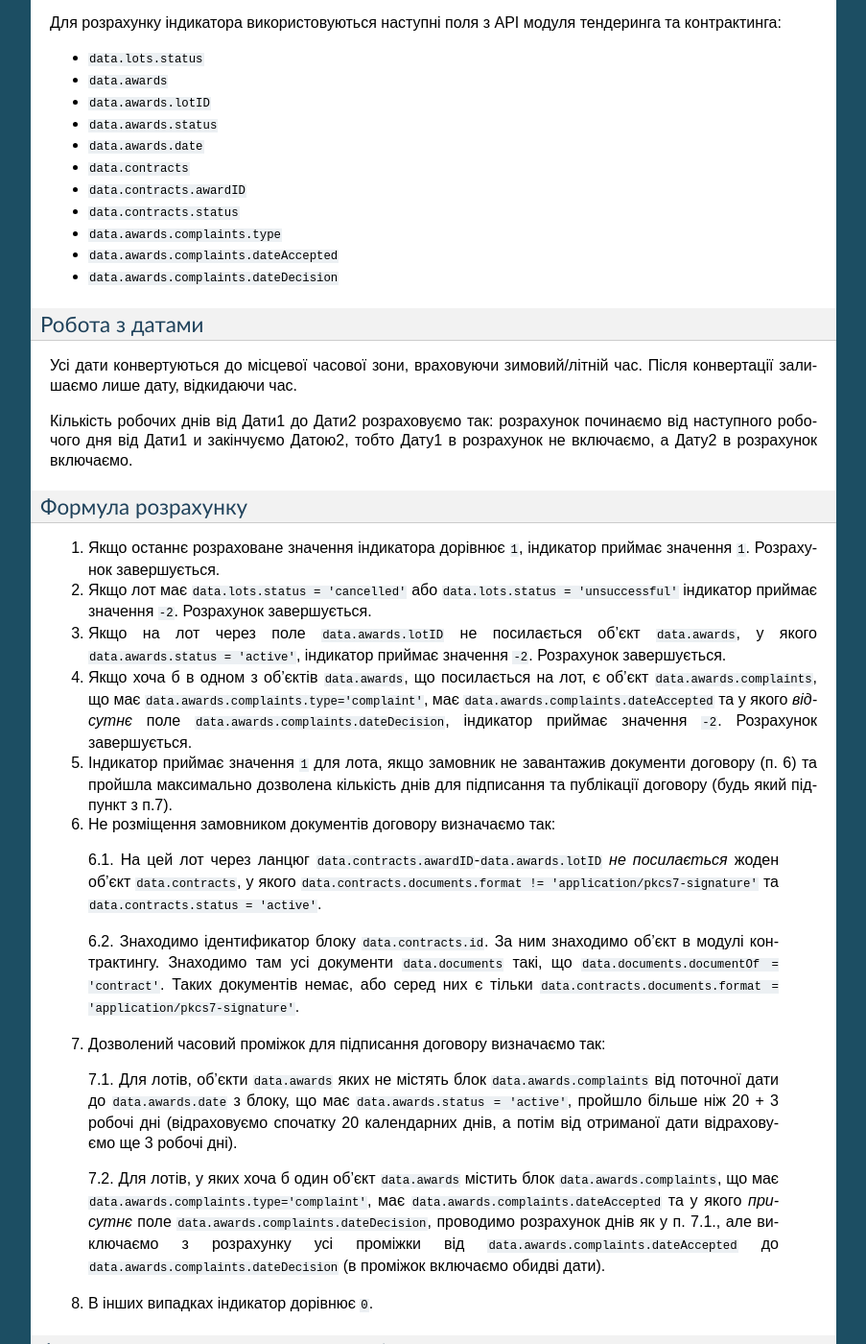
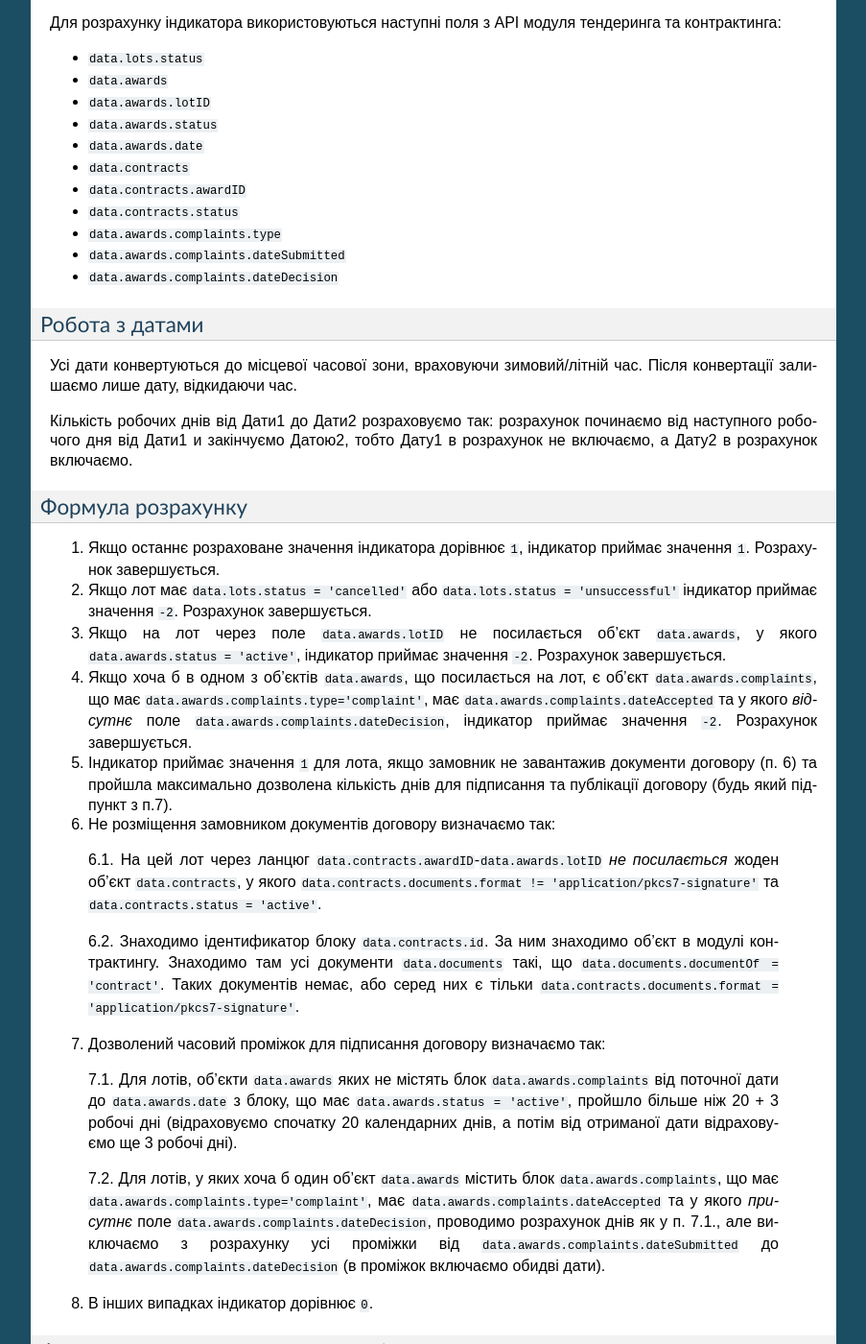
Before and after one commit to dbolshev/indicators-docs, a Sphinx documentation site: the page built from docs/RISK-1-16.rst, in a window 1280 px wide and 1400 px high, scrolled down 1869 px. Shown: the whole window at 96% size, without its empty margins (198-1101 px from the left). Built offline with Sphinx 7.4.7, drawn with Linux system fonts in a browser that asks for light colours; pages that are not in the unit, such as notebooks, are missing from menus.

Commit message:
Update RISK-1-16.rst

```diff
--- a/docs/RISK-1-16.rst
+++ b/docs/RISK-1-16.rst
@@ -99,7 +99,7 @@ RISK-1-16. Несвоєчасне укладання замовником дог
 - ``data.contracts.awardID``
 - ``data.contracts.status``
 - ``data.awards.complaints.type``
-- ``data.awards.complaints.dateAccepted``
+- ``data.awards.complaints.dateSubmitted``
 - ``data.awards.complaints.dateDecision``
 
 Робота з датами
@@ -131,7 +131,7 @@ RISK-1-16. Несвоєчасне укладання замовником дог
 
   7.1. Для лотів, об'єкти ``data.awards`` яких не містять блок ``data.awards.complaints`` від поточної дати до ``data.awards.date`` з блоку, що має ``data.awards.status = 'active'``, пройшло більше ніж 20 + 3 робочі дні (відраховуємо спочатку 20 календарних днів, а потім від отриманої дати відраховуємо ще 3 робочі дні).
 
-  7.2. Для лотів, у яких хоча б один об'єкт ``data.awards`` містить блок ``data.awards.complaints``, що має ``data.awards.complaints.type='complaint'``, має ``data.awards.complaints.dateAccepted`` та у якого *присутнє* поле ``data.awards.complaints.dateDecision``, проводимо розрахунок днів як у п. 7.1., але виключаємо з розрахунку усі проміжки від ``data.awards.complaints.dateAccepted`` до ``data.awards.complaints.dateDecision`` (в проміжок включаємо обидві дати).
+  7.2. Для лотів, у яких хоча б один об'єкт ``data.awards`` містить блок ``data.awards.complaints``, що має ``data.awards.complaints.type='complaint'``, має ``data.awards.complaints.dateAccepted`` та у якого *присутнє* поле ``data.awards.complaints.dateDecision``, проводимо розрахунок днів як у п. 7.1., але виключаємо з розрахунку усі проміжки від ``data.awards.complaints.dateSubmitted`` до ``data.awards.complaints.dateDecision`` (в проміжок включаємо обидві дати).
 
 8. В інших випадках індикатор дорівнює ``0``.
 
```
